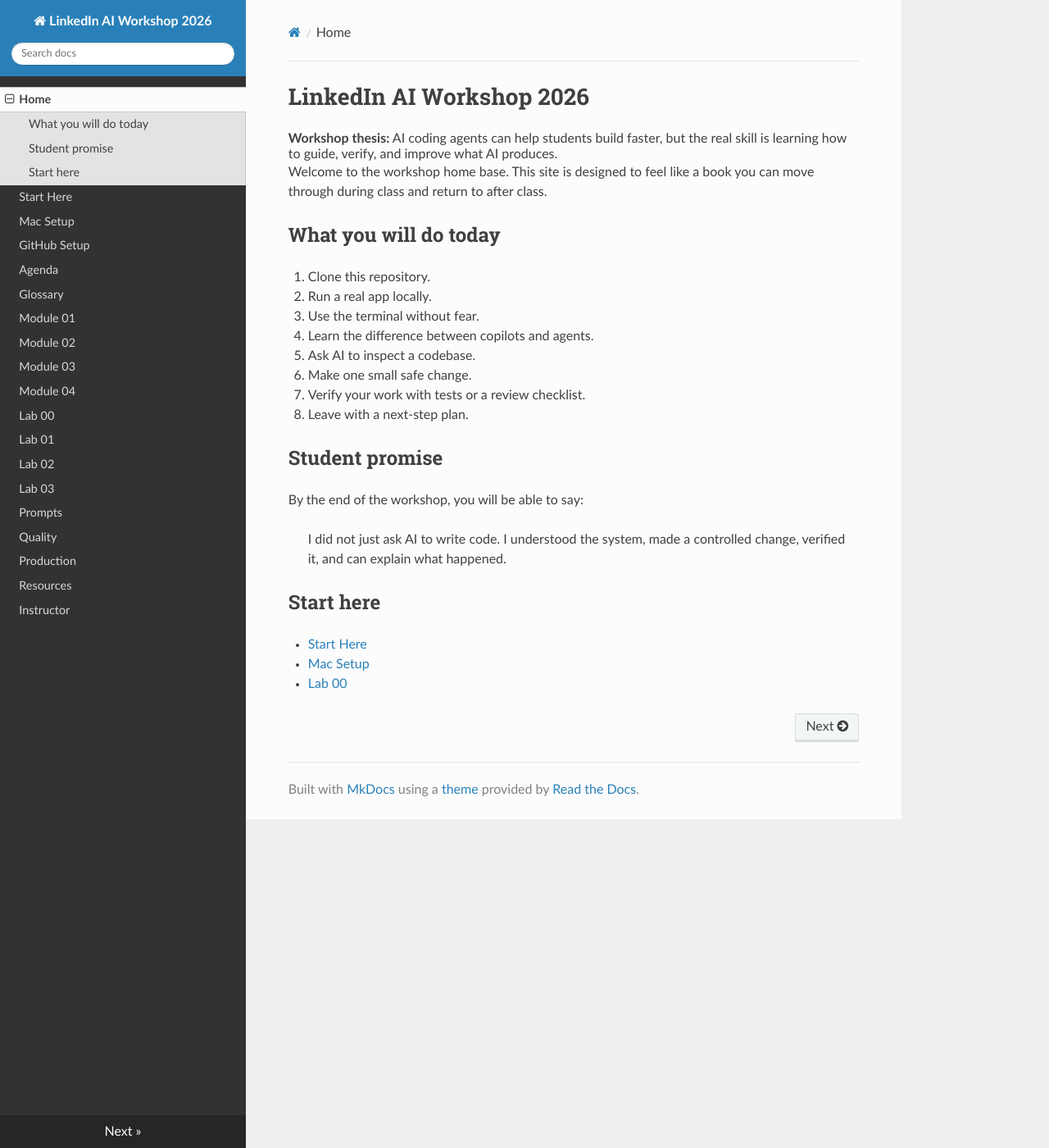
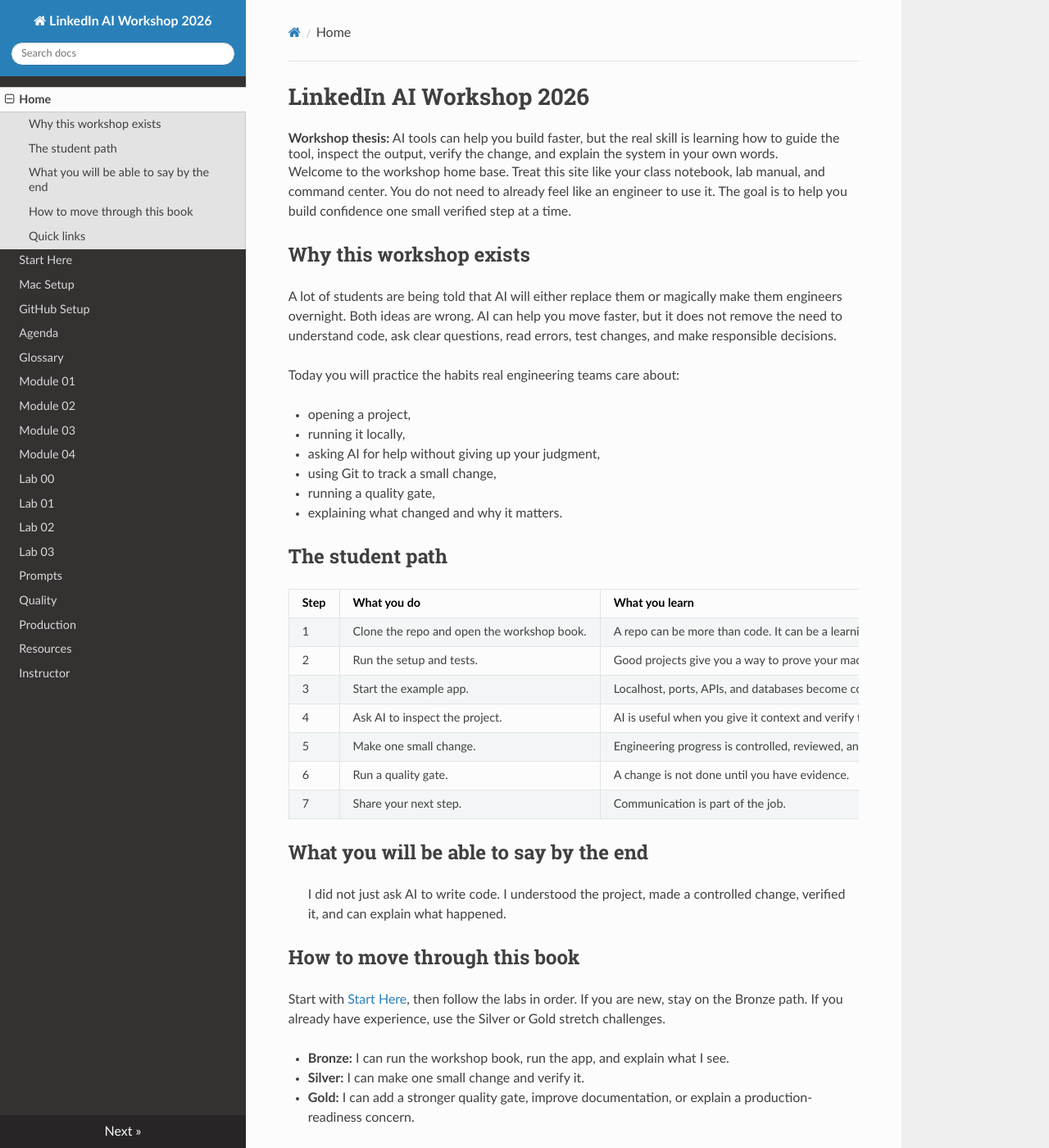
Before and after one commit to thetechhustle/ai_workshop_linkedin2026, an MkDocs documentation site: the page built from docs/index.md, in a window 1280 px wide and 1400 px high. Shown: the whole window at 82% size. Built offline with MkDocs 1.6.1, drawn with Linux system fonts in a browser that asks for light colours; nearby versions of some CDN libraries; some of the changed text lies outside the part shown.

Commit message:
docs: enrich workshop home context

```diff
--- a/docs/index.md
+++ b/docs/index.md
@@ -1,30 +1,53 @@
 # LinkedIn AI Workshop 2026
 
 <div class="bd-callout">
-<strong>Workshop thesis:</strong> AI coding agents can help students build faster, but the real skill is learning how to guide, verify, and improve what AI produces.
+<strong>Workshop thesis:</strong> AI tools can help you build faster, but the real skill is learning how to guide the tool, inspect the output, verify the change, and explain the system in your own words.
 </div>
 
-Welcome to the workshop home base. This site is designed to feel like a book you can move through during class and return to after class.
+Welcome to the workshop home base. Treat this site like your class notebook, lab manual, and command center. You do not need to already feel like an engineer to use it. The goal is to help you build confidence one small verified step at a time.
 
-## What you will do today
+## Why this workshop exists
 
-1. Clone this repository.
-2. Run a real app locally.
-3. Use the terminal without fear.
-4. Learn the difference between copilots and agents.
-5. Ask AI to inspect a codebase.
-6. Make one small safe change.
-7. Verify your work with tests or a review checklist.
-8. Leave with a next-step plan.
+A lot of students are being told that AI will either replace them or magically make them engineers overnight. Both ideas are wrong. AI can help you move faster, but it does not remove the need to understand code, ask clear questions, read errors, test changes, and make responsible decisions.
 
-## Student promise
+Today you will practice the habits real engineering teams care about:
 
-By the end of the workshop, you will be able to say:
+- opening a project,
+- running it locally,
+- asking AI for help without giving up your judgment,
+- using Git to track a small change,
+- running a quality gate,
+- explaining what changed and why it matters.
 
-> I did not just ask AI to write code. I understood the system, made a controlled change, verified it, and can explain what happened.
+## The student path
 
-## Start here
+| Step | What you do | What you learn |
+|---|---|---|
+| 1 | Clone the repo and open the workshop book. | A repo can be more than code. It can be a learning environment. |
+| 2 | Run the setup and tests. | Good projects give you a way to prove your machine is ready. |
+| 3 | Start the example app. | Localhost, ports, APIs, and databases become concrete. |
+| 4 | Ask AI to inspect the project. | AI is useful when you give it context and verify the answer. |
+| 5 | Make one small change. | Engineering progress is controlled, reviewed, and reversible. |
+| 6 | Run a quality gate. | A change is not done until you have evidence. |
+| 7 | Share your next step. | Communication is part of the job. |
+
+## What you will be able to say by the end
+
+> I did not just ask AI to write code. I understood the project, made a controlled change, verified it, and can explain what happened.
+
+## How to move through this book
+
+Start with [Start Here](00-start-here.md), then follow the labs in order. If you are new, stay on the Bronze path. If you already have experience, use the Silver or Gold stretch challenges.
+
+- **Bronze:** I can run the workshop book, run the app, and explain what I see.
+- **Silver:** I can make one small change and verify it.
+- **Gold:** I can add a stronger quality gate, improve documentation, or explain a production-readiness concern.
+
+## Quick links
 
 - [Start Here](00-start-here.md)
 - [Mac Setup](01-setup/mac.md)
+- [4-Hour Agenda](02-course/agenda.md)
+- [Glossary](02-course/glossary.md)
 - [Lab 00](04-labs/lab-00-clone-and-orientation.md)
+- [Prompt Library](05-prompts/library.md)
```
